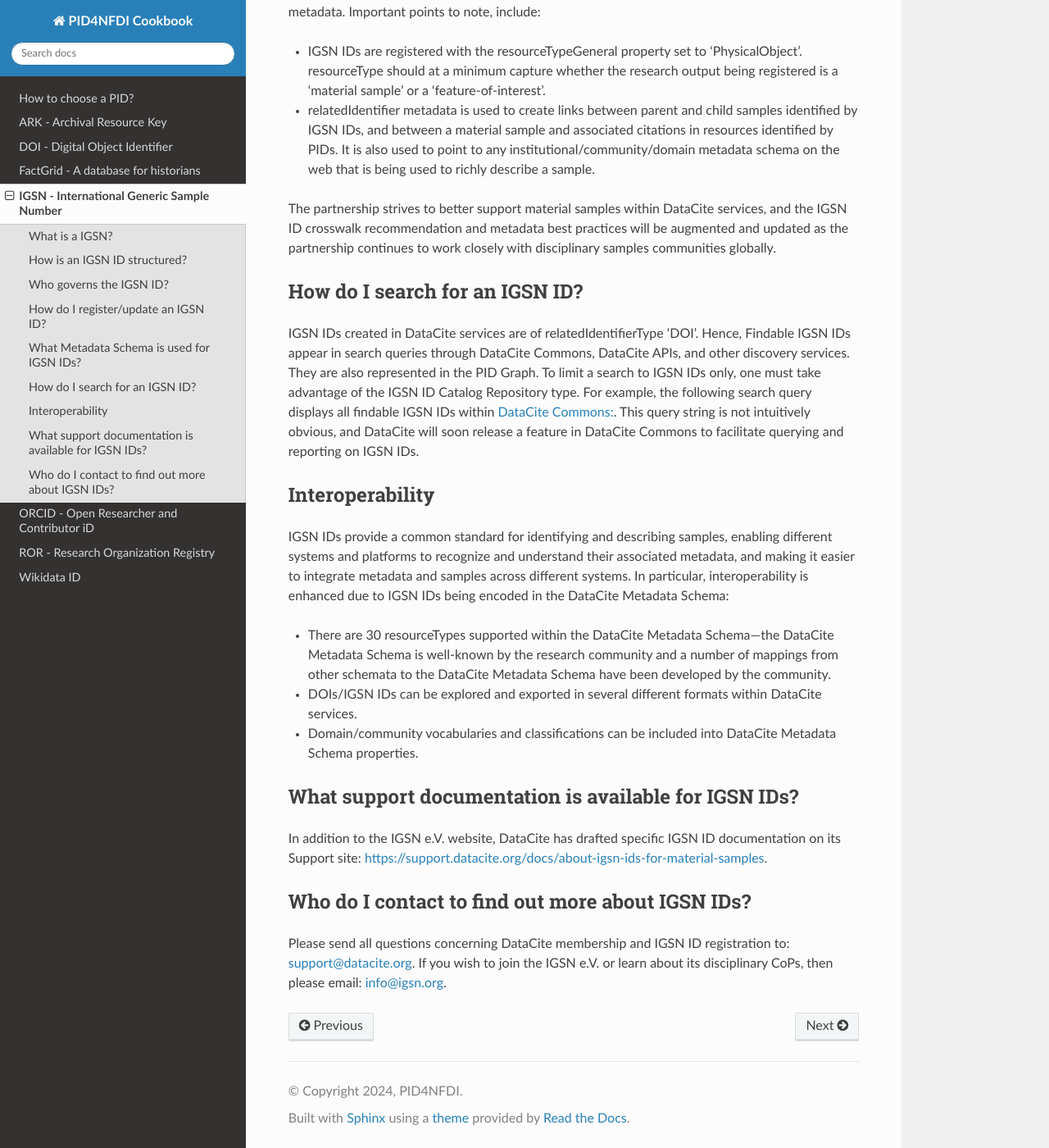
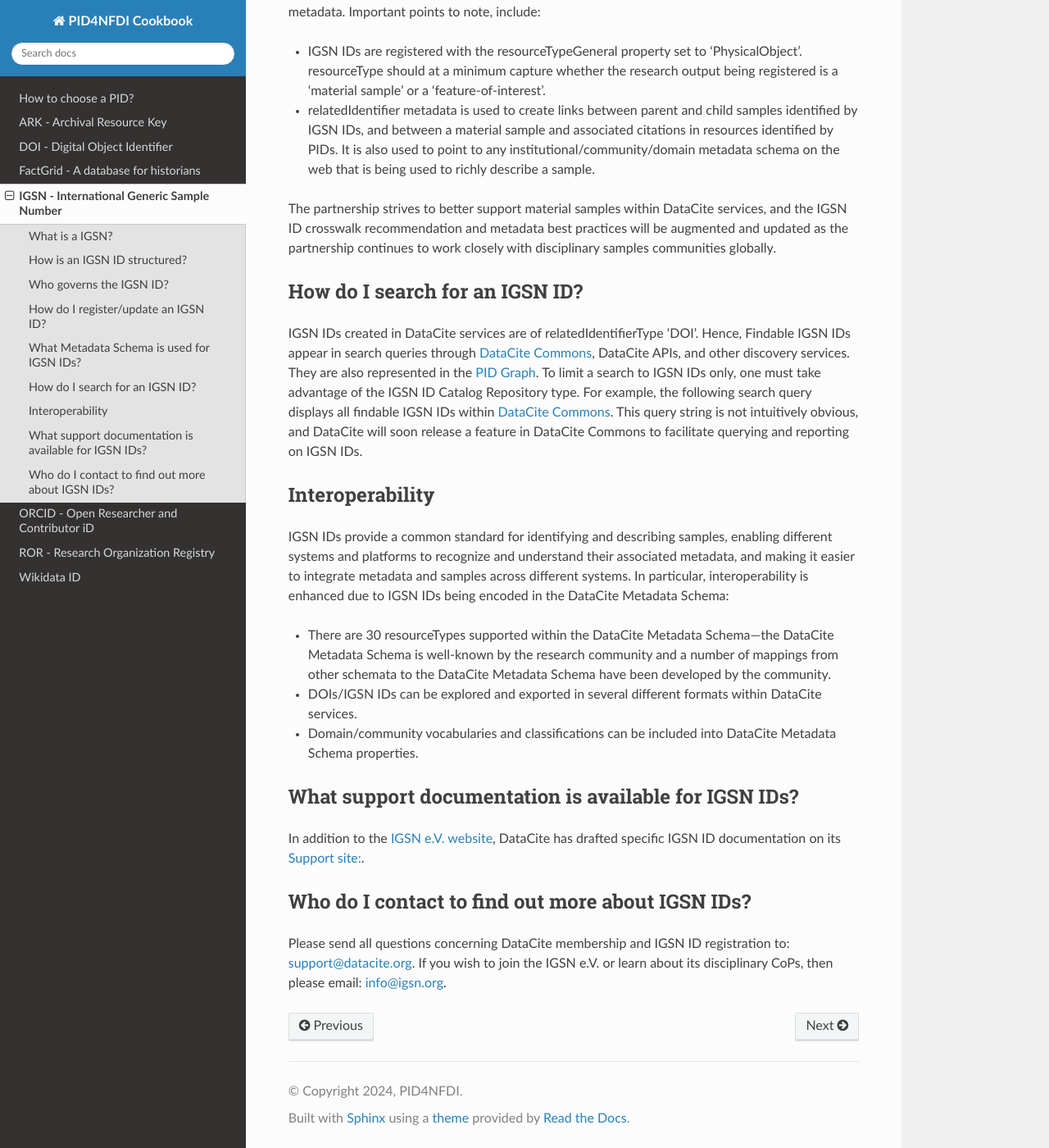
Before and after one commit to stephw-tib/pid4nfdi-training, a Sphinx documentation site: the page built from docs/source/igsn.rst, in a window 1280 px wide and 1400 px high, scrolled down 1445 px. Shown: the whole window at 82% size. Built offline with Sphinx 7.4.7 and the Read the Docs theme 3.1.0, drawn with Linux system fonts in a browser that asks for light colours; pages that are not in the unit, such as notebooks, are missing from menus; some of the changed lines change nothing that is shown.

Commit message:
Update igsn.rst
Signed-off-by: kahlertt <166626523+kahlertt@users.noreply.github.com>

```diff
--- a/docs/source/igsn.rst
+++ b/docs/source/igsn.rst
@@ -43,7 +43,7 @@ The partnership strives to better support material samples within DataCite servi
 How do I search for an IGSN ID?
 -------------------------------
 
-IGSN IDs created in DataCite services are of relatedIdentifierType ‘DOI’. Hence, Findable IGSN IDs appear in search queries through DataCite Commons, DataCite APIs, and other discovery services. They are also represented in the PID Graph. To limit a search to IGSN IDs only, one must take advantage of the IGSN ID Catalog Repository type. For example, the following search query displays all findable IGSN IDs within `DataCite Commons: <https://commons.datacite.org/doi.org?query=client.client_type%3AigsnCatalog+types.resourceTypeGeneral%3APhysicalObject>`_. This query string is not intuitively obvious, and DataCite will soon release a feature in DataCite Commons to facilitate querying and reporting on IGSN IDs.
+IGSN IDs created in DataCite services are of relatedIdentifierType ‘DOI’. Hence, Findable IGSN IDs appear in search queries through `DataCite Commons <https://commons.datacite.org/>`_, DataCite APIs, and other discovery services. They are also represented in the `PID Graph <https://support.datacite.org/docs/datacite-graphql-api-guide>`_. To limit a search to IGSN IDs only, one must take advantage of the IGSN ID Catalog Repository type. For example, the following search query displays all findable IGSN IDs within `DataCite Commons <https://commons.datacite.org/doi.org?query=client.client_type%3AigsnCatalog+types.resourceTypeGeneral%3APhysicalObject>`_. This query string is not intuitively obvious, and DataCite will soon release a feature in DataCite Commons to facilitate querying and reporting on IGSN IDs.
 
 Interoperability
 ----------------
@@ -57,7 +57,7 @@ IGSN IDs provide a common standard for identifying and describing samples, enabl
 What support documentation is available for IGSN IDs?
 -----------------------------------------------------
 
-In addition to the IGSN e.V. website, DataCite has drafted specific IGSN ID documentation on its Support site: `<https://support.datacite.org/docs/about-igsn-ids-for-material-samples>`_.
+In addition to the `IGSN e.V. website <https://www.igsn.org/>`_, DataCite has drafted specific IGSN ID documentation on its `Support site: <https://support.datacite.org/docs/about-igsn-ids-for-material-samples>`_.
 
 
 Who do I contact to find out more about IGSN IDs?
```
